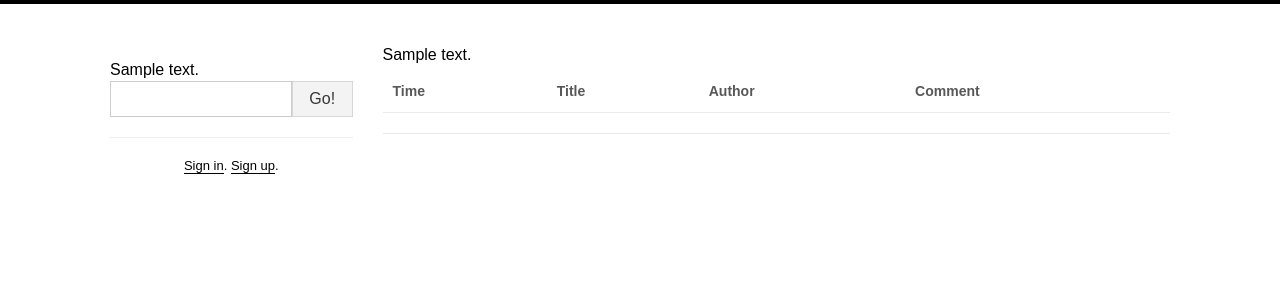
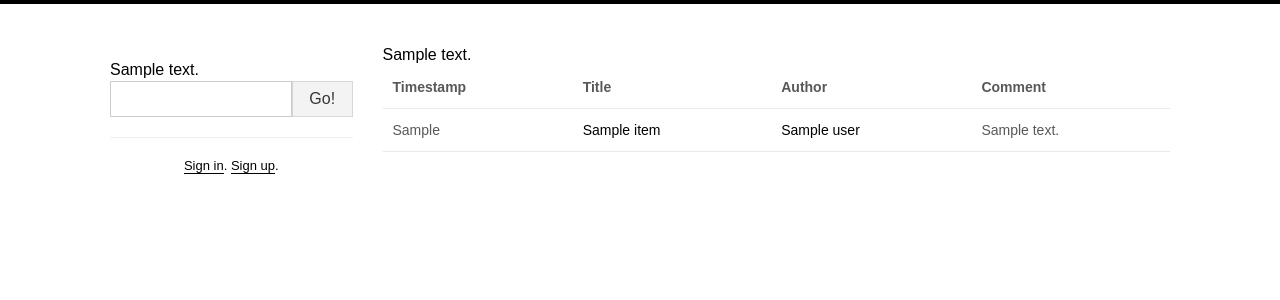
Before and after one commit to saalaa/diamond, a Python web app: template diamond/templates/changes.j2 in a window 1280 px wide. Shown: the top 300 px of the page. Run offline with Jinja, Linux system fonts and the light colour scheme; the template is opened without the code that fills it: most values are stand-ins (such as "Sample title", 1, 10 or a date in 2020); lists and menus that the app fills with data are empty.

Commit message:
Reworked recent changes page format

```diff
--- a/diamond/templates/changes.j2
+++ b/diamond/templates/changes.j2
@@ -5,21 +5,18 @@
 {% endblock %}
 
 {% block body %}
-  {% for ymd, items in changes | groupby('ymd') | reverse %}
-    <h4>{{ ymd }}</h4>
-
   <table>
     <tr>
-        <th>Time</th>
+      <th>Timestamp</th>
       <th>Title</th>
       <th>Author</th>
       <th>Comment</th>
     </tr>
 
-      {% for item in items %}
+    {% for item in changes %}
       <tr>
         <td>
-            {{ item.hm }}
+          {{ item.ymd_hm }}
         </td>
         <td>
           <a href="/{{ item.name }}" class="wikilink">{{ item.title }}</a>
@@ -37,5 +34,4 @@
       </tr>
     {% endfor %}
   </table>
-  {% endfor %}
 {% endblock %}
```
Lines whose indentation alone changed are shown as unchanged.
